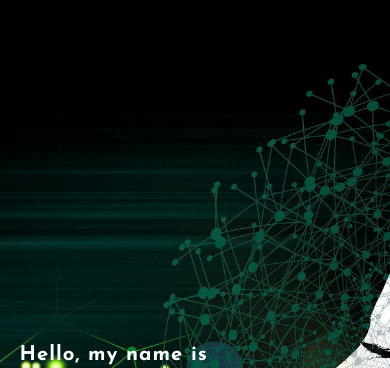
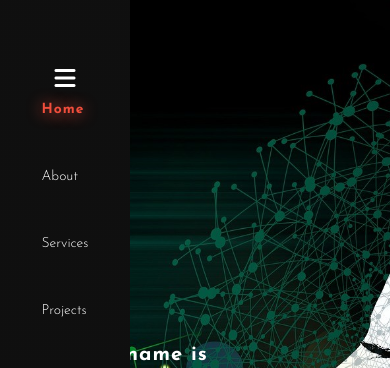
Before and after one commit to Jvshah124/My-Portfolio-Resume-Website, a plain HTML site: page index.html in a window 390 px wide. Shown: the top 368 px of the page. Drawn offline with nearby package versions, Linux system fonts and the light colour scheme.

Commit message:
added sidebar collapsing

```diff
--- a/index.html
+++ b/index.html
@@ -46,8 +46,7 @@
         >
         <!-- ----------------Collapsing Navbar html------------- -->
         <div class="menu-icon" onclick="toggleNav()">
-          <!-- <img src="menu-icon.png" alt="Menu" /> -->
-          <i class="fa-solid fa-bars" n style="color: white"></i>
+          <i class="fa-solid fa-bars" style="color: white"></i>
         </div>
         <!-- --------------collapsing end------------ -->
       </nav>
--- a/main.js
+++ b/main.js
@@ -17,10 +17,13 @@ window.addEventListener("scroll", () => {
 
 // ----------------SCROLL END----------------------------------
 
+// -----------------Collapsing navbar JS---------------------------
 function toggleNav() {
   var nav = document.querySelector("nav");
   nav.classList.toggle("open");
 }
+
+// ------------------------Collapsing end--------------------------
 
 const sr = ScrollReveal({
   origin: "top", // Animation starting point (you can use 'left', 'right', 'top', or 'bottom')
--- a/style.css
+++ b/style.css
@@ -80,6 +80,17 @@ nav {
   width: 100%;
   z-index: 100; /* Ensure the navbar is on top of other content */
   /* padding: 45px 4% 0 4%; */
+}
+.menu-icon {
+  cursor: pointer;
+  padding: 6px;
+  background-color: ; /* Background color for the menu icon container */
+}
+
+/* Style for the hamburger icon */
+.menu-icon i {
+  font-size: 24px; /* Adjust the size as needed */
+  color: white;
 }
 
 .logo {
@@ -1511,7 +1522,7 @@ button:hover {
 
 /* ---------------Responsivea at 620px--------------- */
 
-@media screen and (max-width: 620px) {
+@media (max-width: 620px) {
   /* ---------------Nav-------------- */
   nav {
     justify-content: start;
@@ -1520,32 +1531,19 @@ button:hover {
     top: 0;
     right: 0;
     height: 100%;
-    width: 0;
+    width: 130px;
     background-color: #333;
     overflow-x: hidden;
     transition: 0.5s;
-    padding-top: 10px;
+    padding-top: 60px;
   }
 
   nav.open {
     width: 130px;
-    text-align: center;
   }
 
   nav ul {
     flex-direction: column;
-  }
-
-  .menu-icon {
-    cursor: pointer;
-    display: none;
-  }
-
-  @media (max-width: 620px) {
-    .menu-icon {
-      display: block;
-      padding-bottom: 2rem;
-    }
   }
 
   .logo {
@@ -1895,6 +1893,13 @@ button:hover {
     top: -111px;
   }
 
+  /* ---------------------SOCIALS---------------------- */
+
+  .social {
+    padding: 20px 4%;
+    min-height: 30vh;
+  }
+
   /* ------------------contact section----------------  */
 
   .contact {
```
